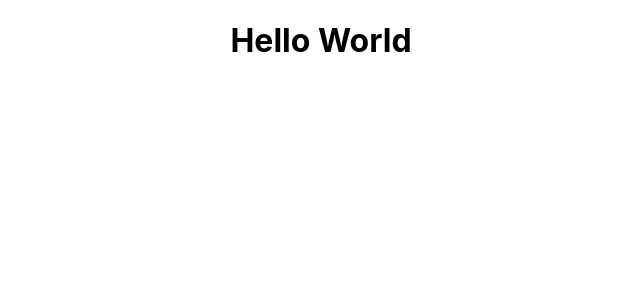
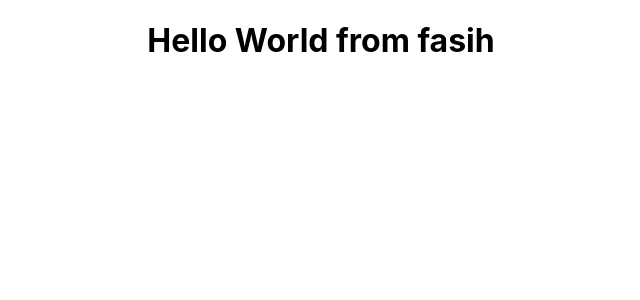
Before and after one commit to fasihshaikh/bootcamp-react-app, a React (Create React App) app: page / in a window 1280 px wide. Shown: the top 300 px of the page, without its empty margins (319-959 px from the left). Built offline with nearby package versions, Linux system fonts and the light colour scheme.

Commit message:
Update App.js

```diff
--- a/src/App.js
+++ b/src/App.js
@@ -4,7 +4,7 @@
 function App() {
   return (
     <div className="App">
-      <h1>Hello World</h1>
+      <h1>Hello World from fasih</h1>
     </div>
   );
 }
```
Also changed, not shown: 1 other file (tests, documents, lock files or other folders).
